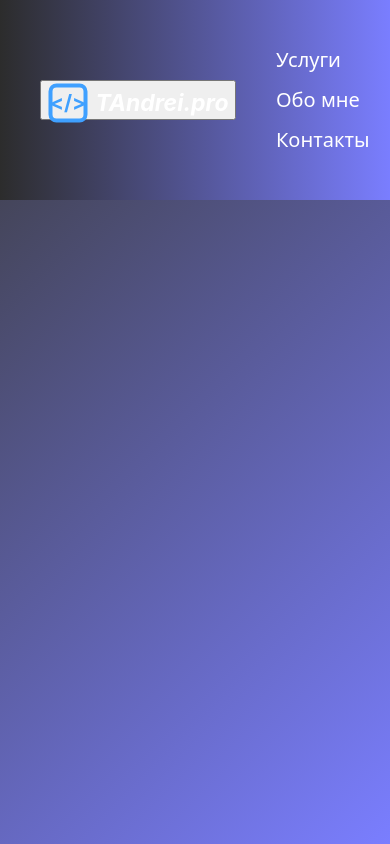
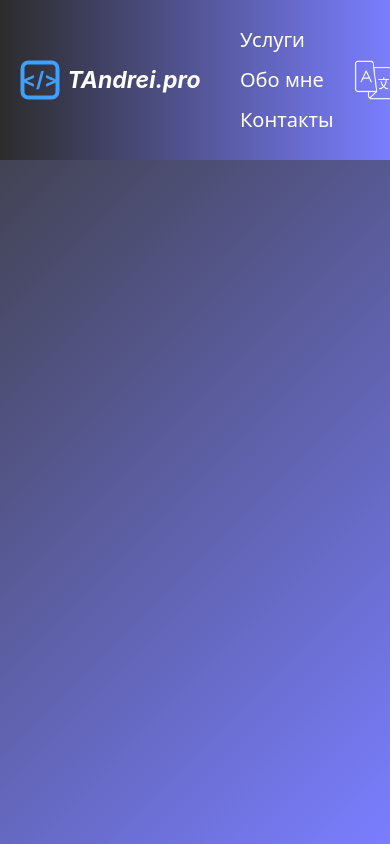
Before and after one commit to TAndrei17/tandreipro-page, a React (Vite) app: page /services in a window 390 px wide. Built offline with nearby package versions, Linux system fonts and the light colour scheme.

Commit message:
style: update header styles

```diff
--- a/src/components/common/Header/Header.css
+++ b/src/components/common/Header/Header.css
@@ -1,43 +1,71 @@
+.header__container,
+.header__container *,
+.header__container *::before,
+.header__container *::after {
+	box-sizing: border-box;
+}
+
 .header__container {
 	display: flex;
 	flex-direction: row;
 	align-items: center;
+	justify-content: space-between;
 	position: fixed;
 	padding: 40px;
 	width: 100%;
 	background: linear-gradient(90deg, #2c2c2c, var(--background-color));
 	color: #fff;
-	box-sizing: border-box;
 	z-index: 1000;
 }
 
+@media (max-width: 768px) {
+	.header__container {
+		padding: 20px;
+	}
+}
+
 .header__logo {
-	height: 40px;
+	all: unset;
+	display: inline-flex;
+	align-items: center;
 	cursor: pointer;
 	transition:
 		transform 0.25s ease,
 		opacity 0.25s ease;
-	user-select: none;
 }
-.header__logo:hover,
-.header__logo:focus {
-	transform: scale(1.06);
+
+.header__logo img {
+	height: 40px;
+	display: block;
+}
+
+.header__logo:hover {
+	transform: scale(1.1);
 	opacity: 0.92;
 }
 
+.header__logo:focus {
+	transform: scale(1.1);
+	opacity: 0.92;
+	outline: 2px solid #646cff;
+	outline-offset: 2px;
+}
+
+.header__nav,
+.header__nav_mobile {
+	display: flex;
+	flex: 1;
+	align-items: center;
+}
+
 .header__nav {
-	display: flex;
-	align-items: center;
-	flex: 1;
 	padding-left: 20px;
 }
 
 .header__nav_mobile {
-	display: flex;
 	flex-direction: column;
 	align-items: flex-start;
 	justify-content: center;
-	flex: 1;
 	padding-left: 40px;
 }
 
@@ -45,10 +73,16 @@
 .header__nav_mobile a {
 	color: white;
 	font-size: 20px;
+	text-decoration: none;
+	transition:
+		color 0.3s ease,
+		transform 0.25s ease;
+}
+
+.header__nav a {
 	padding-right: 20px;
-	text-decoration: none;
-	transition: color 0.3s ease;
 }
+
 .header__nav_mobile a {
 	padding: 5px 20px 5px 0;
 }
@@ -67,7 +101,7 @@
 .header__nav a:focus,
 .header__nav_mobile a:focus {
 	color: #ffdd57;
-	outline: none;
+	outline-offset: 2px;
 }
 
 .languages__container {
@@ -83,22 +117,26 @@
 		transform 0.25s ease,
 		filter 0.25s ease;
 }
+
 .languages__icon:hover {
 	transform: scale(1.1);
 	filter: brightness(0.9) invert(1);
 }
+
 .languages__icon:focus {
-	outline: none;
+	outline: 2px solid #646cff;
+	outline-offset: 2px;
 	transform: scale(1.1);
 	filter: brightness(1) invert(0);
 }
 
-.languages__buttons {
+.languages__buttons,
+.languages__buttons_mobile {
 	display: flex;
 	gap: 5px;
 }
+
 .languages__buttons_mobile {
-	display: flex;
 	flex-direction: column;
 	justify-content: space-between;
 	gap: 10px;
@@ -108,7 +146,7 @@
 	font-size: 16px;
 	font-weight: 500;
 	font-family: inherit;
-	padding: 0.5em 1em;
+	padding: 0.4em 1em;
 	background-color: #ffdd57;
 	color: #5058e6;
 	border: none;
@@ -120,16 +158,19 @@
 		transform 0.2s ease,
 		box-shadow 0.2s ease;
 }
+
 .lang__button:hover {
 	background-color: #f0c000;
 	color: #fff;
 	transform: translateY(-2px);
 	box-shadow: 0 4px 8px rgba(0, 0, 0, 0.15);
 }
+
 .lang__button:active {
 	transform: translateY(0);
 	box-shadow: 0 2px 4px rgba(0, 0, 0, 0.2);
 }
+
 .lang__button:focus {
 	outline: 3px solid #5058e6;
 	outline-offset: 2px;
--- a/src/components/common/Header/Header.tsx
+++ b/src/components/common/Header/Header.tsx
@@ -12,11 +12,20 @@ const Header = () => {
 
 	return (
 		<header className="header__container">
-			<button className="header__logo btn-reset" onClick={() => navigate('/', { replace: true })}>
+			<button
+				className="header__logo"
+				aria-label={t('appHeader.logoAria')}
+				title={t('appHeader.logoAria')}
+				onClick={(e) => {
+					navigate('/', { replace: true });
+					e.currentTarget.blur();
+				}}>
 				<img src={icons.pageLogo} alt={t('appHeader.logoAlt')} />
 			</button>
 
-			<nav className={isMobile ? 'header__nav_mobile' : 'header__nav'}>
+			<nav
+				className={isMobile ? 'header__nav_mobile' : 'header__nav'}
+				aria-label={t('appHeader.navAria')}>
 				<NavLink to="/services">{t('appHeader.services')}</NavLink>
 				<NavLink to="/about">{t('appHeader.aboutMe')}</NavLink>
 				<NavLink to="/contact">{t('appHeader.contact')}</NavLink>
--- a/src/components/common/Header/Languages.tsx
+++ b/src/components/common/Header/Languages.tsx
@@ -26,11 +26,13 @@ const Languages = () => {
 			{lngButtons === 'closed' ? (
 				<img
 					role="button"
+					alt={t('appHeader.changeLngAlt')}
+					aria-haspopup="true"
+					aria-expanded={lngButtons !== 'closed'}
 					tabIndex={0}
 					className="languages__icon"
 					src={icons.languages}
 					onClick={() => setLngButtons('open')}
-					alt={t('appHeader.changeLngAlt')}
 					onKeyDown={(e) => {
 						if (e.key === 'Enter' || e.key === ' ') {
 							e.preventDefault();
```
